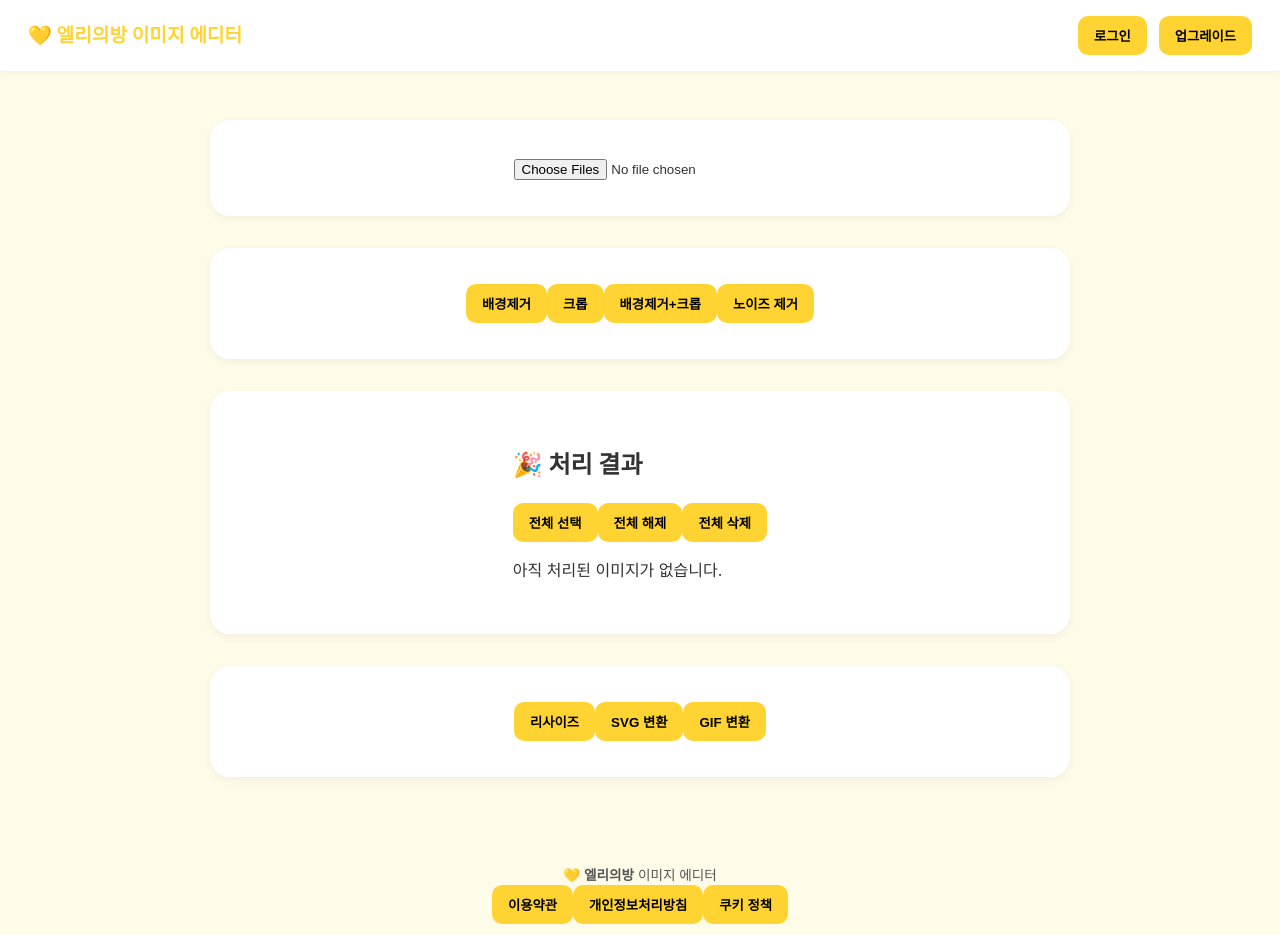
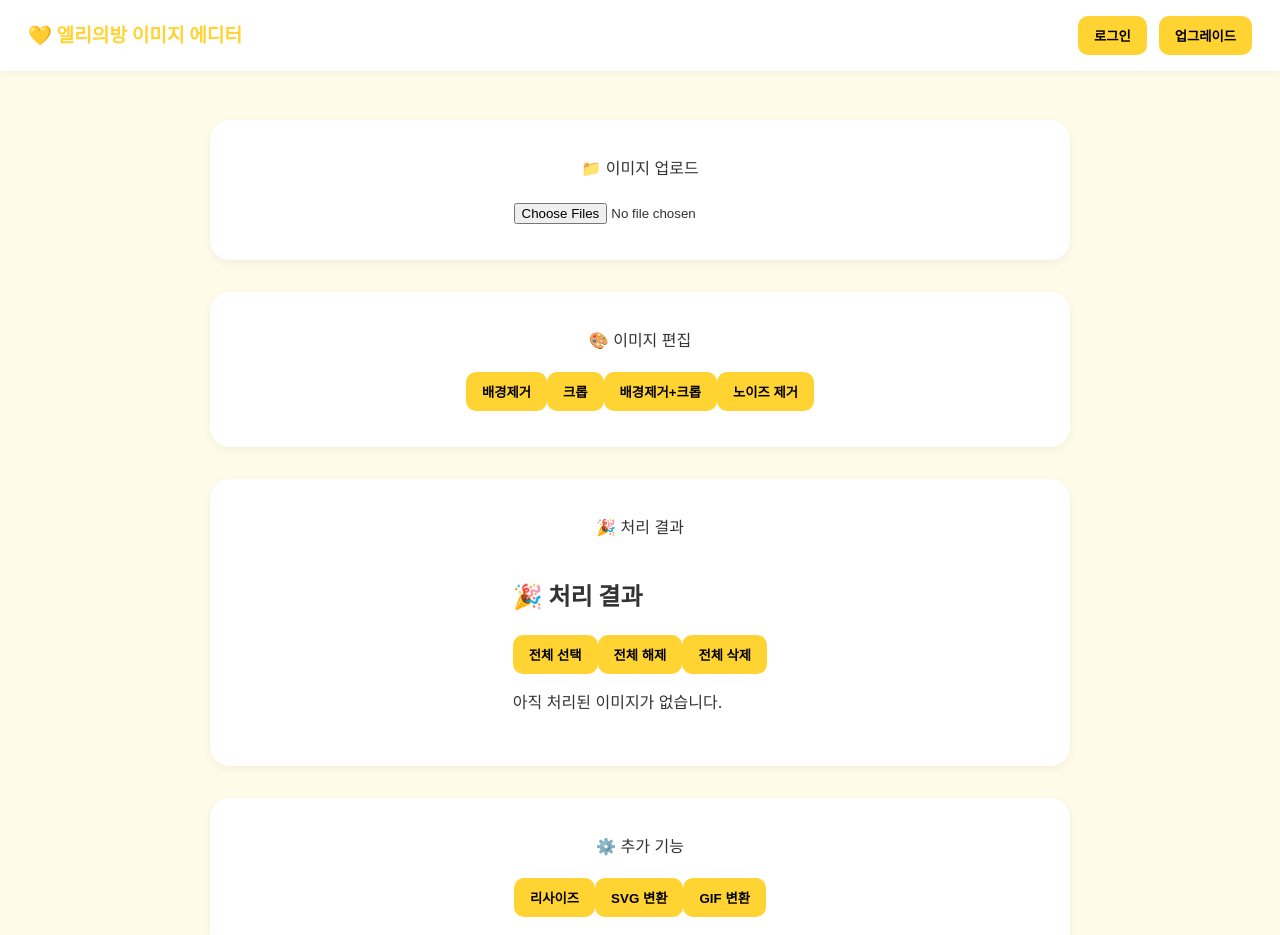
Before and after one commit to elliesbang/image-editor-elliesbang, a React (Vite) app: page / in a window 1280 px wide. Shown: the top 935 px of the page. Built offline with nearby package versions, Linux system fonts and the light colour scheme; a web font is replaced by a local one.

Commit message:
Update App.jsx

```diff
--- a/src/App.jsx
+++ b/src/App.jsx
@@ -4,12 +4,14 @@ import ImageUpload from "./components/ImageUpload";
 import ImageEditor from "./components/ImageEditor";
 import ProcessResult from "./components/ProcessResult";
 import AdditionalEditor from "./components/AdditionalEditor";
+import LoginModal from "./components/LoginModal";
 import Footer from "./components/Footer";
 import "./App.css";
 
 function App() {
   const [images, setImages] = useState([]);
   const [selectedImage, setSelectedImage] = useState(null);
+  const [loginOpen, setLoginOpen] = useState(false);
 
   const handleImagesUploaded = (newImages) => {
     setImages((prev) => [...prev, ...newImages]);
@@ -17,12 +19,11 @@ function App() {
 
   return (
     <div className="app-layout">
-      {/* ✅ 헤더 */}
-      <Header />
+      <Header onLoginClick={() => setLoginOpen(true)} />
 
       <main className="app-main">
-        {/* ✅ 이미지 업로드 섹션 */}
         <section className="app-section">
+          <div className="section-header">📁 이미지 업로드</div>
           <ImageUpload
             onImagesUploaded={handleImagesUploaded}
             selectedImage={selectedImage}
@@ -30,13 +31,13 @@ function App() {
           />
         </section>
 
-        {/* ✅ 이미지 편집 섹션 */}
         <section className="app-section">
+          <div className="section-header">🎨 이미지 편집</div>
           <ImageEditor selectedImage={selectedImage} />
         </section>
 
-        {/* ✅ 처리 결과 섹션 */}
         <section className="app-section">
+          <div className="section-header">🎉 처리 결과</div>
           <ProcessResult
             images={images}
             selectedImage={selectedImage}
@@ -44,14 +45,16 @@ function App() {
           />
         </section>
 
-        {/* ✅ 추가 기능 섹션 */}
         <section className="app-section">
+          <div className="section-header">⚙️ 추가 기능</div>
           <AdditionalEditor selectedImage={selectedImage} />
         </section>
       </main>
 
-      {/* ✅ 푸터 */}
       <Footer />
+
+      {/* 로그인 모달 */}
+      {loginOpen && <LoginModal onClose={() => setLoginOpen(false)} />}
     </div>
   );
 }
```
